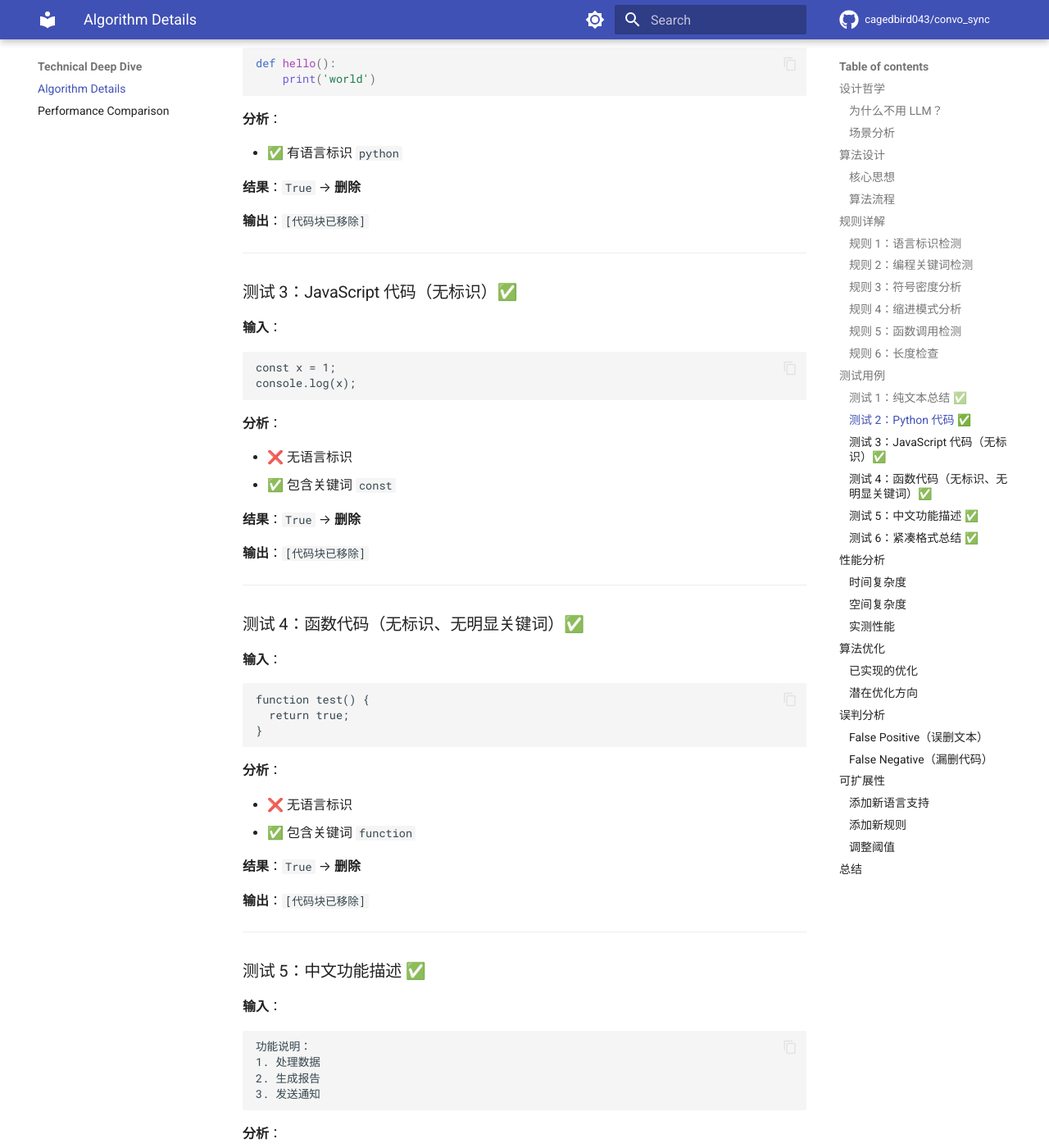
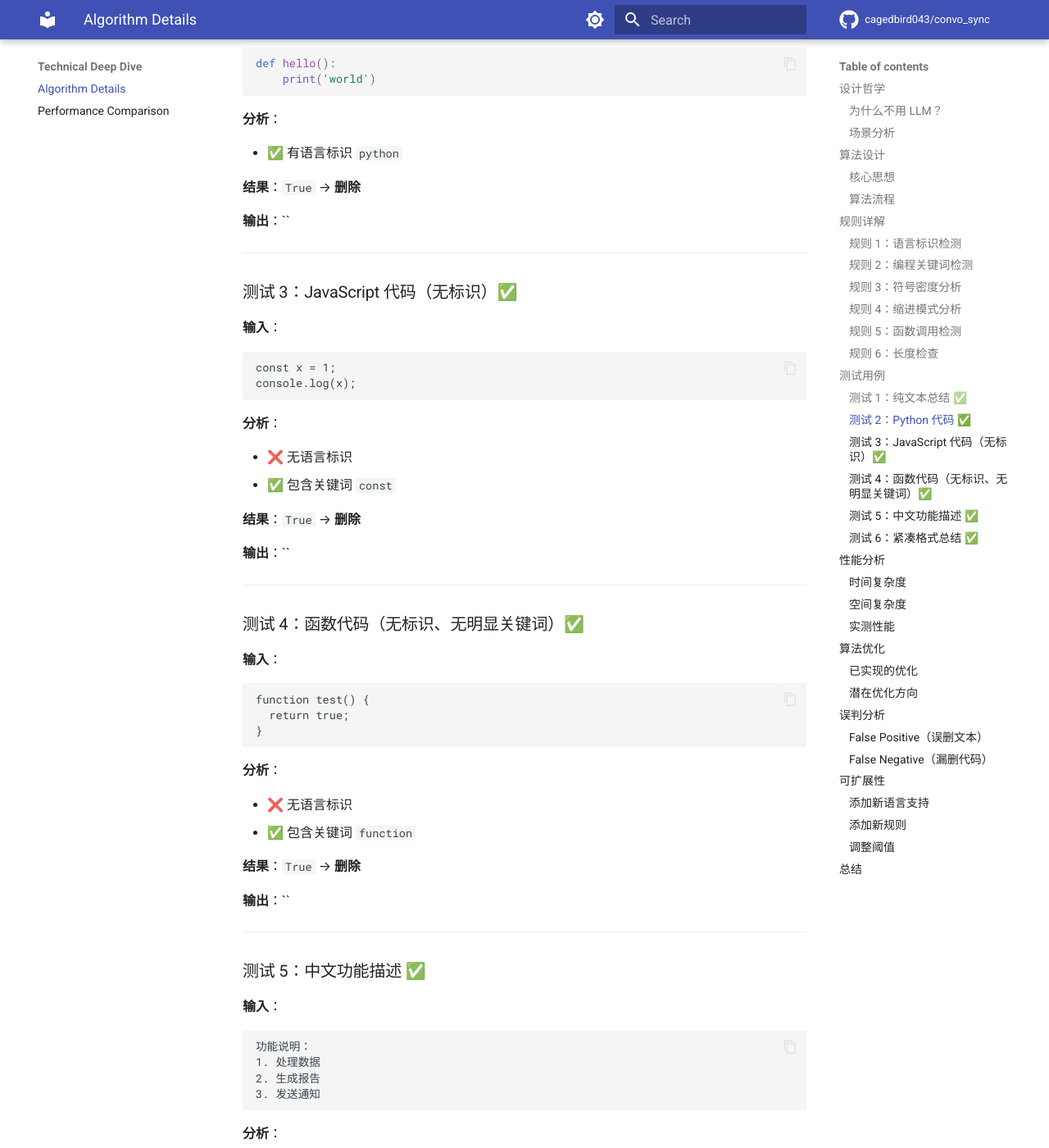
Before and after one commit to cagedbird043/convo_sync, an MkDocs documentation site: the page built from docs/algorithm.md, in a window 1280 px wide and 1400 px high, scrolled down 7245 px. Shown: the whole window at 82% size. Built offline with MkDocs 1.6.1 and Material for MkDocs 9.7.7, drawn with Linux system fonts in a browser that asks for light colours; comment, search, counter and statistics services are not loaded.

Commit message:
fix: remove code block removal message in algorithm documentation

```diff
--- a/docs/algorithm.md
+++ b/docs/algorithm.md
@@ -364,7 +364,7 @@ def hello():
 
 **结果**：`True` → **删除**
 
-**输出**：`[代码块已移除]`
+**输出**：``
 
 ---
 
@@ -384,7 +384,7 @@ console.log(x);
 
 **结果**：`True` → **删除**
 
-**输出**：`[代码块已移除]`
+**输出**：``
 
 ---
 
@@ -405,7 +405,7 @@ function test() {
 
 **结果**：`True` → **删除**
 
-**输出**：`[代码块已移除]`
+**输出**：``
 
 ---
 
```
Also changed, not shown: README.md (+2 -2 lines).
